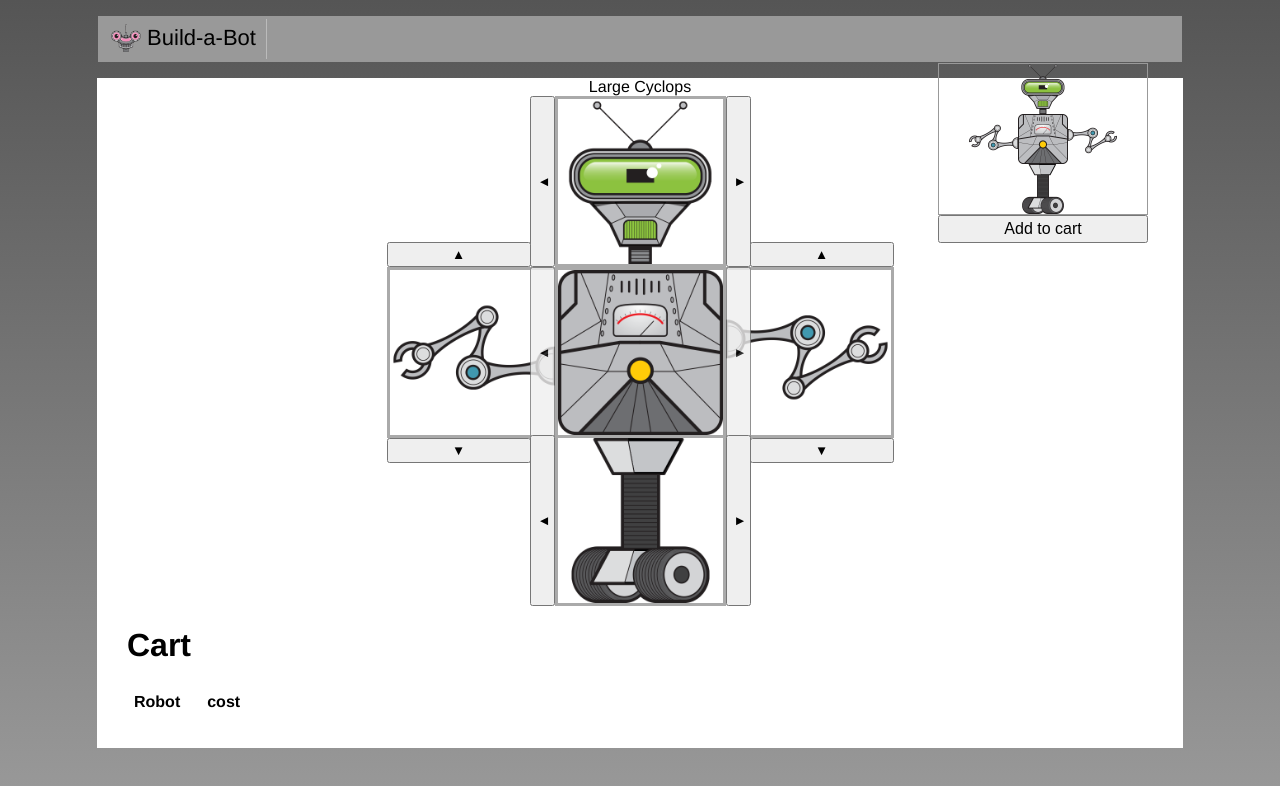
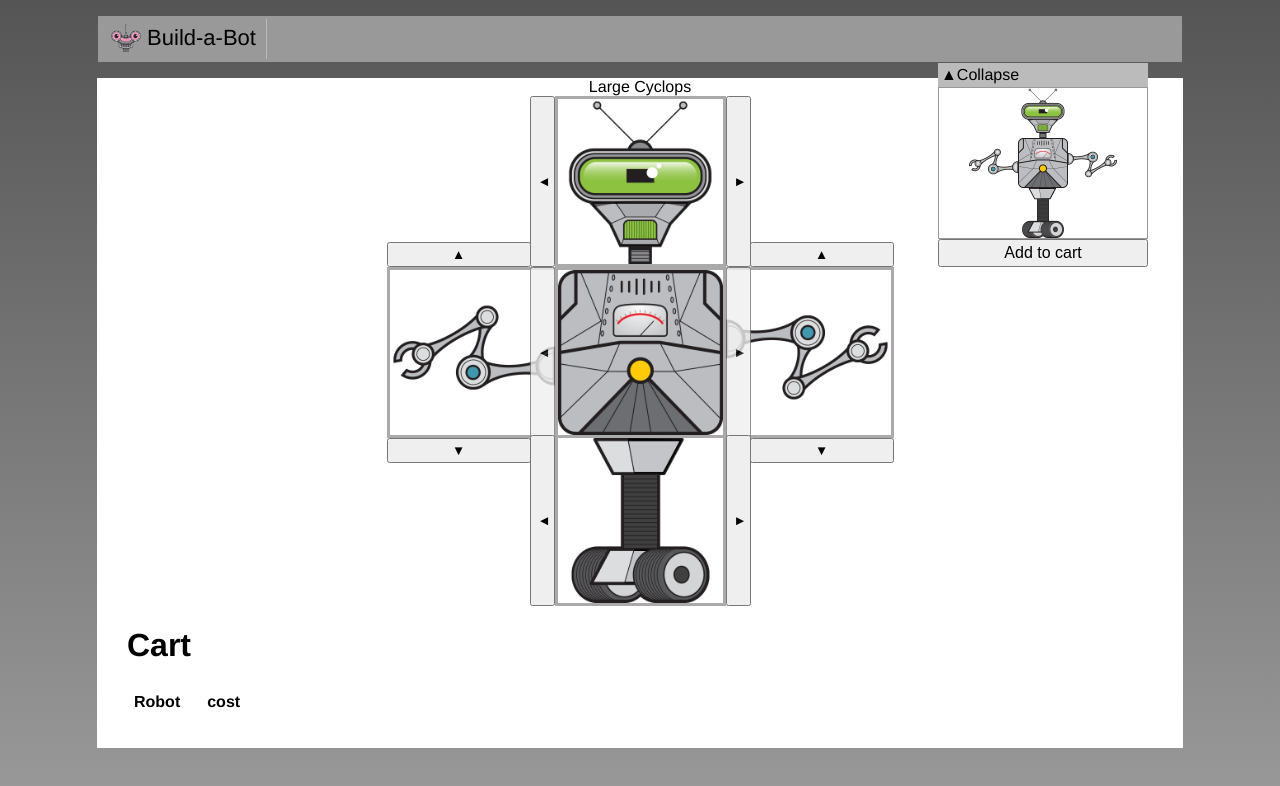
Before and after one commit to chriswaweru70/Vue-Robot, a Vue app: page / in a window 1280 px wide. Shown: the top 786 px of the page. Built offline with nearby package versions, Linux system fonts and the light colour scheme.

Commit message:
Using slots to pass data from a child component to the parent component

```diff
--- /dev/null
+++ b/src/shared/CollapsibleSection.vue
@@ -0,0 +1,28 @@
+<template>
+	<div>
+		<div class="header">
+			<span v-if="open" @click="open = !open">&#x25B2;Collapse</span>
+			<span v-if="!open" @click="open = !open">&#x25BC;Expand</span>
+		</div>
+		<slot v-if="open"></slot>
+	</div>
+</template>
+
+<script>
+export default {
+	name: 'CollapsibleSection',
+	data() {
+		return {
+			open: true
+		}
+	}
+}
+</script>
+
+<style>
+.header {
+	background-color: #bbb;
+	padding: 3px;
+	cursor: pointer;
+}
+</style>
```
Also changed, not shown: src/build/RobotBuilder.vue.
